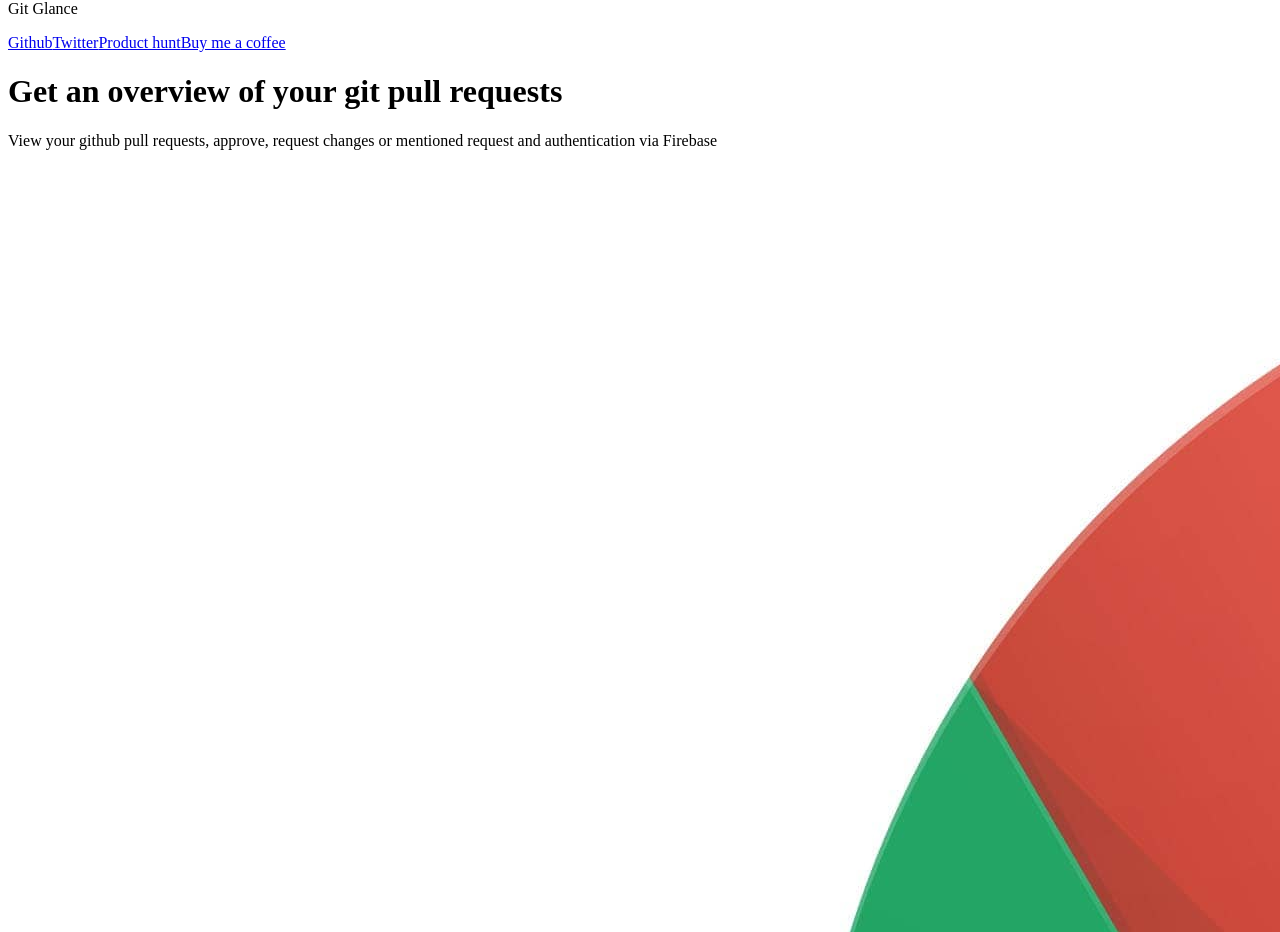
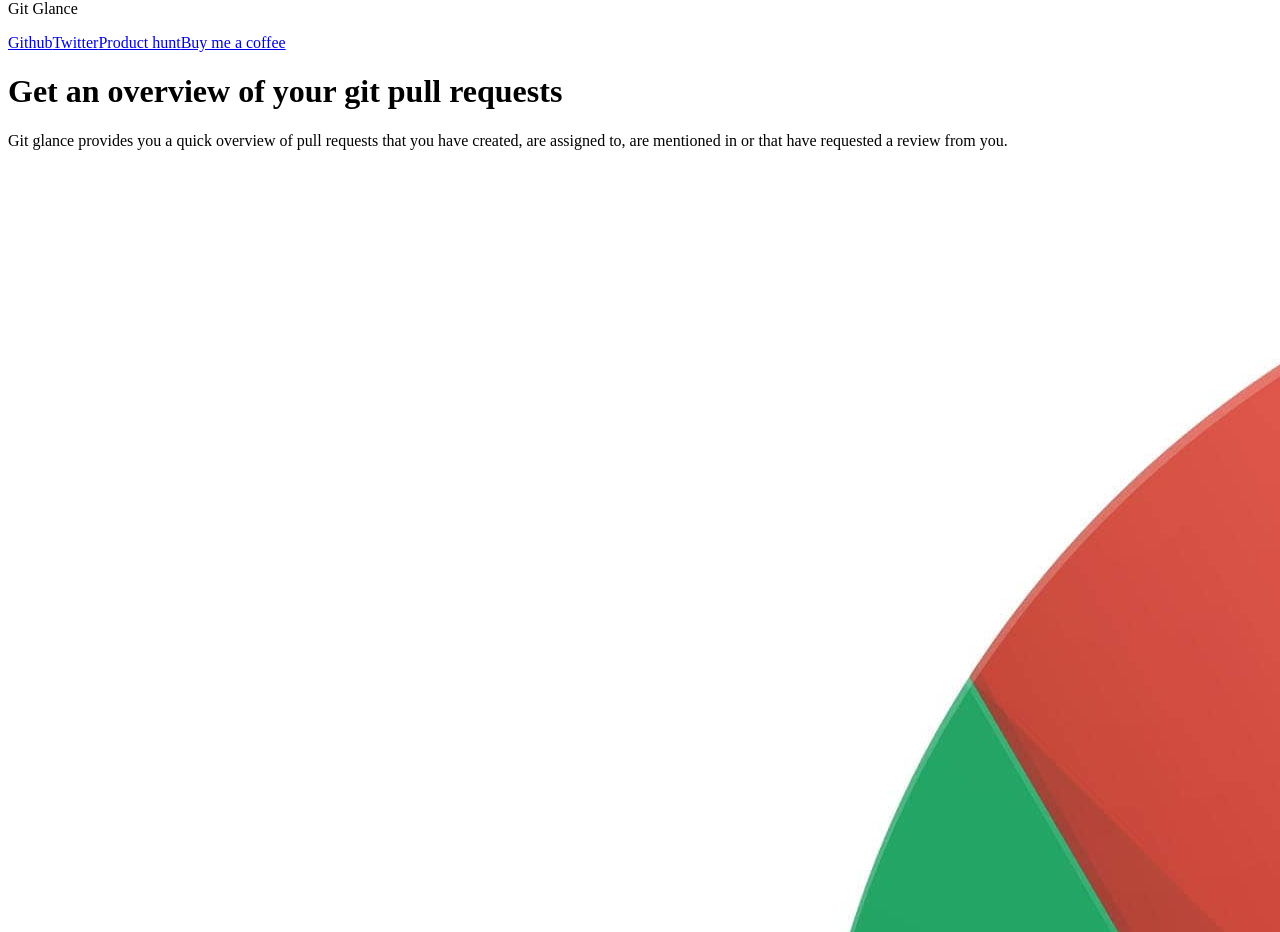
Before and after one commit to EvanBurbidge/git-glance-profile, a Next.js app: page / in a window 1280 px wide. Shown: the part 916-1848 px from the top of the page. Built offline with nearby package versions, Linux system fonts and the light colour scheme.

Commit message:
update footer width

```diff
--- a/pages/index.js
+++ b/pages/index.js
@@ -153,8 +153,7 @@ export default function Home() {
                 <p
                   className="max-w-md mx-auto mt-3 text-base text-gray-500 sm:text-lg md:mt-5 md:text-xl md:max-w-3xl"
                 >
-                  View your github pull requests, approve, request changes or
-                  mentioned request and authentication via Firebase
+                  Git glance provides you a quick overview of pull requests that you have created, are assigned to, are mentioned in or that have requested a review from you.
                 </p>
                 <div
                   className="max-w-md mx-auto mt-5 sm:flex sm:justify-center md:mt-8"
@@ -469,7 +468,7 @@ export default function Home() {
         </div>
       </div>
 
-      <footer className="bg-gray-800" aria-labelledby="footer-heading">
+      <footer className="bg-gray-800 w-full" aria-labelledby="footer-heading">
         <h2 id="footer-heading" className="sr-only">Footer</h2>
         <div className="px-4 py-12 mx-auto max-w-7xl sm:px-6 lg:py-16 lg:px-8">
           {/* <!-- <div className="xl:grid xl:grid-cols-3 xl:gap-8">
```
